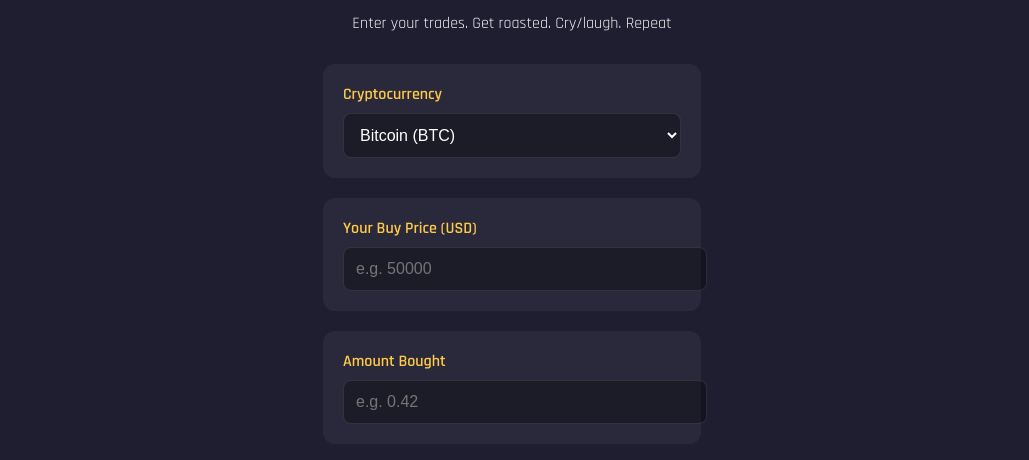
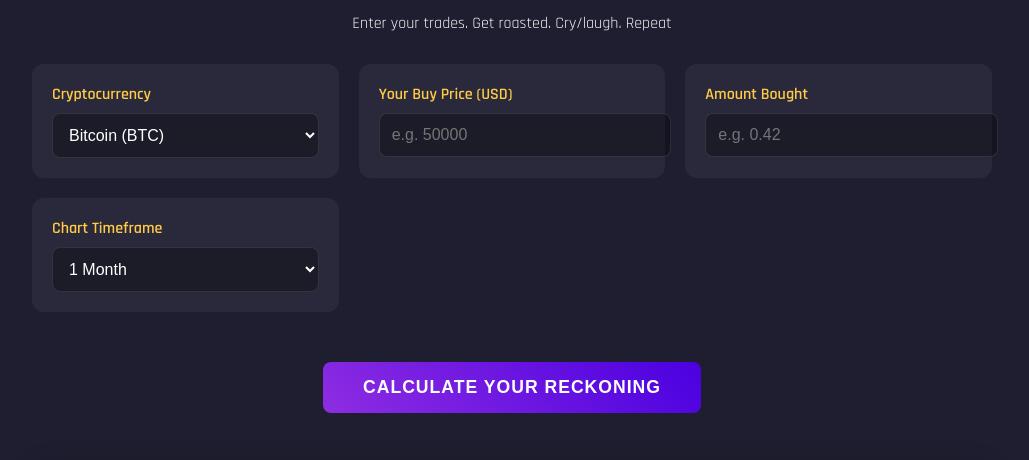
Before and after one commit to kukatinga/shaft, a plain HTML site: page index.html in a window 1280 px wide. Shown: the part 281-741 px from the top of the page, without its empty margins (128-1157 px from the left). Drawn offline with nearby package versions, Linux system fonts and the light colour scheme; no server answers.

Commit message:
Update index.html

```diff
--- a/index.html
+++ b/index.html
@@ -13,6 +13,38 @@
             --neutral: #ffcb47;
             --dark: #1e1e30;
             --light: #f0f0f5;
+        }
+        /* Updated container styling */
+        .container {
+            width: 94%; /* Default width for mobile */
+            margin: 0 auto;
+            padding: 20px;
+            flex: 1;
+        }
+
+        /* Desktop sizing */
+        @media (min-width: 768px) {
+            .container {
+                width: 80%; /* Wider on desktop */
+                padding: 20px 40px; /* More horizontal padding */
+            }
+
+            /* Make input cards wider on desktop */
+            .input-card {
+                padding: 25px;
+            }
+
+            /* Adjust chart size */
+            .chart-container {
+                height: 450px;
+            }
+        }
+
+        /* Large desktop screens */
+        @media (min-width: 1200px) {
+            .container {
+                width: 75%; /* Even wider on large screens */
+            }
         }
 
         /* Simple header image style */
```
